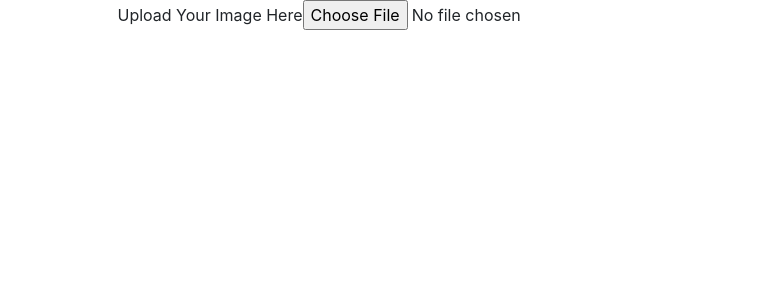
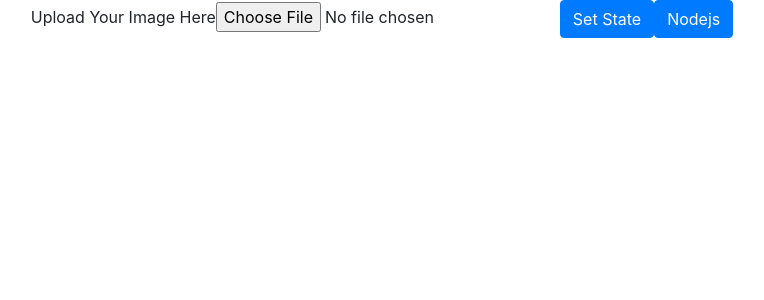
Before and after one commit to tonylo1128/kmb, a React (Create React App) app: page / in a window 1280 px wide. Shown: the top 300 px of the page, without its empty margins (258-1022 px from the left). Built offline with nearby package versions, Linux system fonts and the light colour scheme.

Commit message:
base excel data upload

```diff
--- a/src/App.js
+++ b/src/App.js
@@ -1,22 +1,31 @@
 import React from "react";
 import logo from "./logo.svg";
 import "./App.css";
-import {Form} from "react-bootstrap"
-import {connect} from 'react-redux'
-import * as action from './action/action'
-import * as XLSX from 'xlsx';
+import { Form, Button } from "react-bootstrap";
+import { connect } from "react-redux";
+import * as action from "./action/action";
+import * as XLSX from "xlsx";
 
-function App({excel, handleFileInput}) {
+function App({ excel, handleFileInput, storeValueToState, callApiForPostData }) {
   return (
     <div className="App">
       <Form.Group>
         <Form.Label>Upload Your Image Here </Form.Label>
         <input
           type="file"
-          accept='.xlsx, .xls'
+          accept=".xlsx, .xls"
           onChange={event => handleFileInput(event.target.files[0])}
         />
+        <Button onClick={()=>storeValueToState()}variant="primary" type="submit">
+          Set State
+        </Button>
 
+        <Button onClick={()=>callApiForPostData(excel)}variant="primary" type="submit">
+          Nodejs
+        </Button>
+
+
+        {console.log(excel)}
         {/* {img!=null ? console.log(img):"This is createPost and nth on img"}
             {img!=null ? console.log(img.name):"This is createPost and nth on img's name"} */}
       </Form.Group>
@@ -24,13 +33,17 @@ function App({excel, handleFileInput}) {
   );
 }
 
-const mapStateToProps = state =>({
-  excel: state.reducer.test
-})
+const mapStateToProps = state => ({
+  excel: state.reducer.excel
+});
 
-const mapsStateToAction = dispatch =>({
-  handleFileInput: input => dispatch( action.handleFileInput(input) )
-})
+const mapsStateToAction = dispatch => ({
+  handleFileInput: input => dispatch(action.handleFileInput(input)),
+  storeValueToState: () => dispatch(action.storeValueToState()),
+  callApiForPostData: (input )=>dispatch(action.callApiForPostData(input))
+});
 
-export default
-connect(mapStateToProps, mapsStateToAction)(App);
+export default connect(
+  mapStateToProps,
+  mapsStateToAction
+)(App);
--- a/src/action/action.js
+++ b/src/action/action.js
@@ -1,36 +1,39 @@
 import * as type from "./type"
 import * as XLSX from 'xlsx';
+import axios from "axios";
 
-
+let data = [];
 
 export function handleFileInput(inputTemp){
     console.log("---------------------")
     console.log(inputTemp)
     console.log("---------------------")
-    let data = [];
-    const fileReader = new FileReader();
 
-    fileReader.onload = event => {
-        try {
-          const { result } = event.target;
-          const workbook = XLSX.read(result, { type: 'binary' });
-          let data = [];
-          for (const sheet in workbook.Sheets) {
-            if (workbook.Sheets.hasOwnProperty(sheet)) {
-              data = data.concat(XLSX.utils.sheet_to_json(workbook.Sheets[sheet]));
 
-            }
-          }
-          console.log(data);
-        } catch (e) {
-          console.log('文件类型不正确');
-          return;
-        }
-      };
-      fileReader.readAsBinaryString(inputTemp);
+      return {
+        type: type.HANDLE_EXCELFILE_INPUT,
+        payload: inputTemp
+      }
+  }
 
+  export function storeValueToState (data){
+    console.log("WE ARE IN storeValueToState FUNCTION")
+    console.log("WE ARE IN storeValueToState FUNCTION")
+    console.log(data)
+    console.log("WE ARE IN storeValueToState FUNCTION")
     return {
-      type: type.HANDLE_EXCELFILE_INPUT,
-      payload: inputTemp
+      type: type.STORE_VALUE_TO_STATA,
+      payload: data
     };
   }
+
+
+  export function callApiForPostData(kmbData){
+    console.log("on9on9on9on9on9on9on9on9on9on9on9on9on9on9on9on9on9on9on9on9on9on9on9on9")
+    console.log(kmbData)
+    console.log("on9on9on9on9on9on9on9on9on9on9on9on9on9on9on9on9on9on9on9on9on9on9on9on9")
+    return dispatch => {
+      return axios.post("http://localhost:8001/postData", {kmbData})
+
+  }
+}
--- a/src/action/type.js
+++ b/src/action/type.js
@@ -1 +1,3 @@
-export const HANDLE_EXCELFILE_INPUT = "HANDLE_EXCELFILE_INPUT"
+export const HANDLE_EXCELFILE_INPUT = "HANDLE_EXCELFILE_INPUT";
+export const STORE_VALUE_TO_STATA = "STORE_VALUE_TO_STATA";
+export const POST_DATA_TO_NODEJS= "POST_DATA_TO_NODEJS";
--- a/src/reducer/reducer.js
+++ b/src/reducer/reducer.js
@@ -1,22 +1,63 @@
-import * as type from "../action/type";
+import * as typeForAction from '../action/type'
+import * as XLSX from 'xlsx';
 
-const initState = {
-    excel:[{
+let data = [];
 
-    }],
+const initstate = {
+    excel:[
+
+    ],
     test:"1"
 };
 
-export default function(state = initState, { action, payload }) {
+export default function (state=initstate, {type, payload} ){
 
-  switch (type) {
-    case type.HANDLE_EXCELFILE_INPUT:
+  switch(type) {
+    case typeForAction.HANDLE_EXCELFILE_INPUT:
+        console.log("AAAAAAAAAAAAAAAAAAAAAAAAAA")
+        console.log(payload)
+
+        const fileReader = new FileReader();
+
+        fileReader.onload = event => {
+            try {
+              const { result } = event.target;
+              const workbook = XLSX.read(result, { type: 'binary' });
+              // let data = [];
+              for (const sheet in workbook.Sheets) {
+                if (workbook.Sheets.hasOwnProperty(sheet)) {
+                  data = data.concat(XLSX.utils.sheet_to_json(workbook.Sheets[sheet]));
+
+                }
+              }
+              console.log(data);
+            } catch (e) {
+              console.log('This is not a excel file');
+              return;
+            }
+          };
+          fileReader.readAsBinaryString(payload)
+          return{
+            ...state,
+            excel: data
+
+          }
+
+
+
+
+
+    case typeForAction.STORE_VALUE_TO_STATA:
+        console.log("HHHHHHHHHHHHHHHHHHHHHHHH")
+        console.log(initstate.excel)
+        console.log(data)
+        console.log("HHHHHHHHHHHHHHHHHHHHHHHH")
       return {
-          ...state,
-          excel:payload
+        ...state,
+          excel:data
       };
 
-    default:
-      return state;
+      default:
+        return state
   }
 }
```
